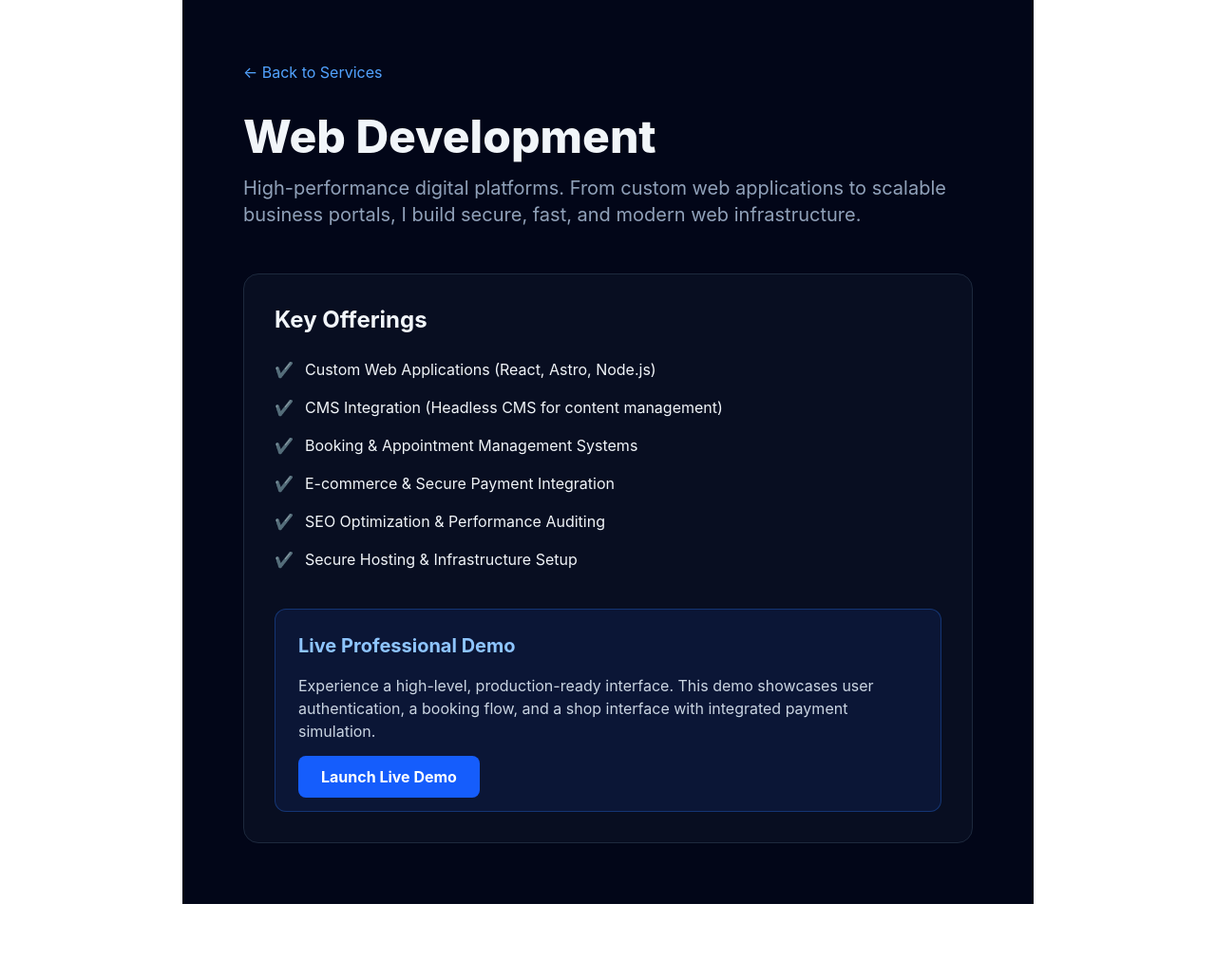
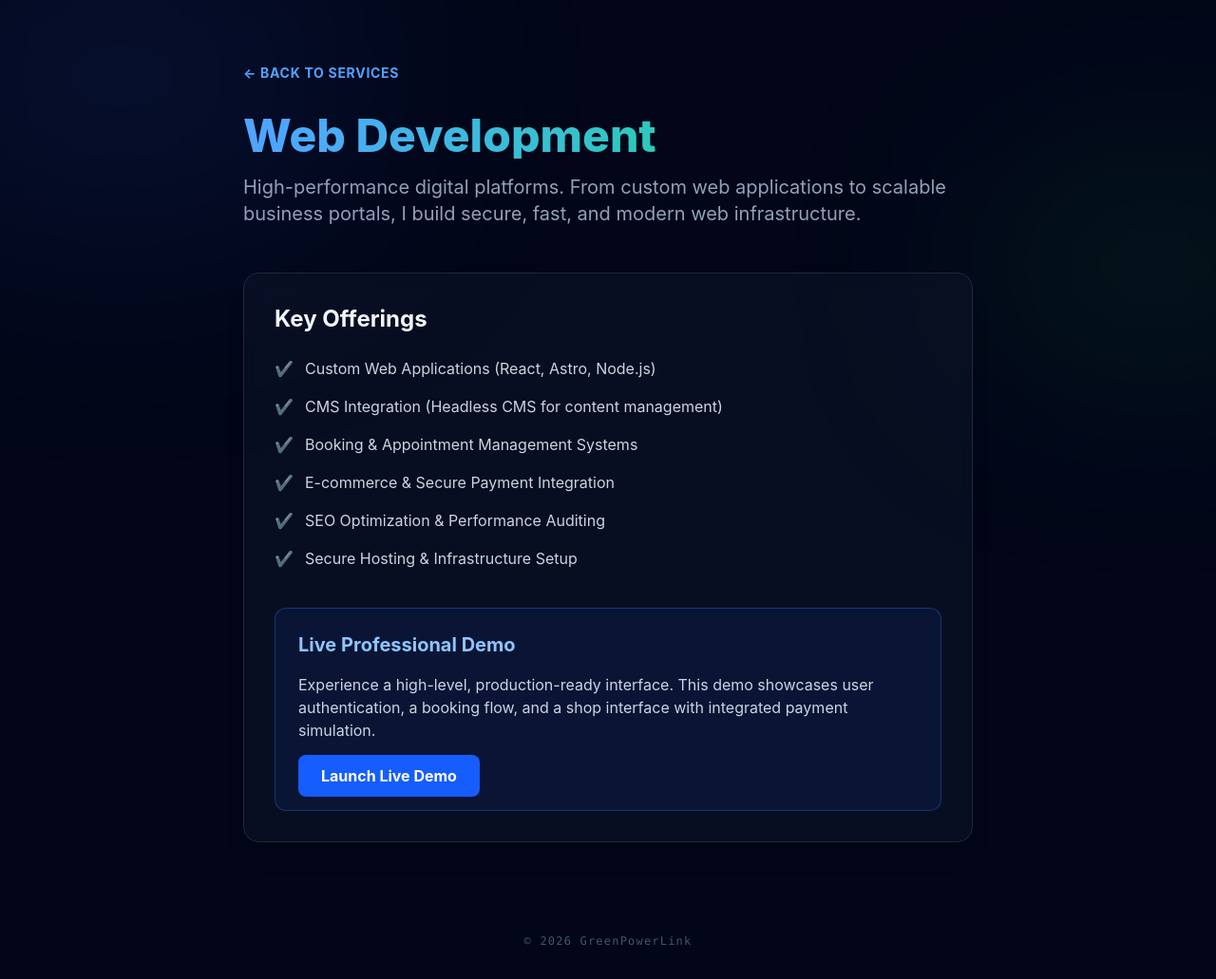
Before and after one commit to mjbejaranob/greenpowerlink, an Astro site: page /services/web-development in a window 1280 px wide. Shown: the whole page at 95% size. Before the commit the page ends 952 px from the top, so only its background shows below. Built offline with nearby package versions, Linux system fonts and the light colour scheme; Astro itself is replaced by a stand-in of ours.

Commit message:
Phase 3: Unify ServiceLayout with modern high-tech theme

```diff
--- a/src/layouts/ServiceLayout.astro
+++ b/src/layouts/ServiceLayout.astro
@@ -1,29 +1,40 @@
 ---
 import Layout from '../layouts/Layout.astro';
-import { Code } from 'lucide-astro';
 
 const { title, description, features } = Astro.props;
 ---
 
 <Layout title={`GreenPowerLink | ${title}`}>
-  <main class="min-h-screen bg-slate-950 text-slate-100 p-8 md:p-16 max-w-4xl mx-auto font-sans">
-    <a href="/" class="text-blue-400 hover:text-blue-300 transition-colors mb-8 inline-block">← Back to Services</a>
+  <main class="min-h-screen bg-slate-950 text-slate-100 font-sans selection:bg-green-500/30 flex flex-col relative overflow-hidden">
+    <!-- Ambient Glow Background -->
+    <div class="fixed inset-0 overflow-hidden pointer-events-none">
+      <div class="absolute -top-[10%] -left-[10%] w-[40%] h-[40%] bg-blue-900/20 blur-[120px] rounded-full"></div>
+      <div class="absolute top-[20%] -right-[10%] w-[30%] h-[30%] bg-green-900/20 blur-[100px] rounded-full"></div>
+    </div>
+
+    <div class="relative z-10 p-8 md:p-16 max-w-4xl mx-auto w-full flex-grow">
+      <a href="/" class="text-blue-400 hover:text-blue-300 transition-colors mb-8 inline-block font-bold tracking-wider uppercase text-sm">← Back to Services</a>
 
       <header class="mb-12">
-      <h1 class="text-5xl font-extrabold mb-4">{title}</h1>
+        <h1 class="text-5xl font-extrabold mb-4 text-transparent bg-clip-text bg-gradient-to-r from-blue-400 to-green-400">{title}</h1>
         <p class="text-xl text-slate-400">{description}</p>
       </header>
 
-    <section class="bg-slate-900/50 p-8 rounded-2xl border border-slate-800">
+      <section class="bg-slate-900/50 p-8 rounded-2xl border border-slate-800 backdrop-blur-sm shadow-xl">
         <h2 class="text-2xl font-bold mb-6">Key Offerings</h2>
         <ul class="space-y-4">
           {features.map((feature: string) => (
-          <li class="flex items-center gap-3">
+            <li class="flex items-center gap-3 text-slate-300">
               <span class="text-green-500">✔</span> {feature}
             </li>
           ))}
         </ul>
         <slot />
       </section>
+    </div>
+
+    <footer class="relative z-10 text-center p-8 text-slate-600 text-xs tracking-widest font-mono">
+      © 2026 GreenPowerLink
+    </footer>
   </main>
 </Layout>
--- a/src/version.txt
+++ b/src/version.txt
@@ -1 +1 @@
-6c3ef6a
+d8aad27
```
Lines whose indentation alone changed are shown as unchanged.
